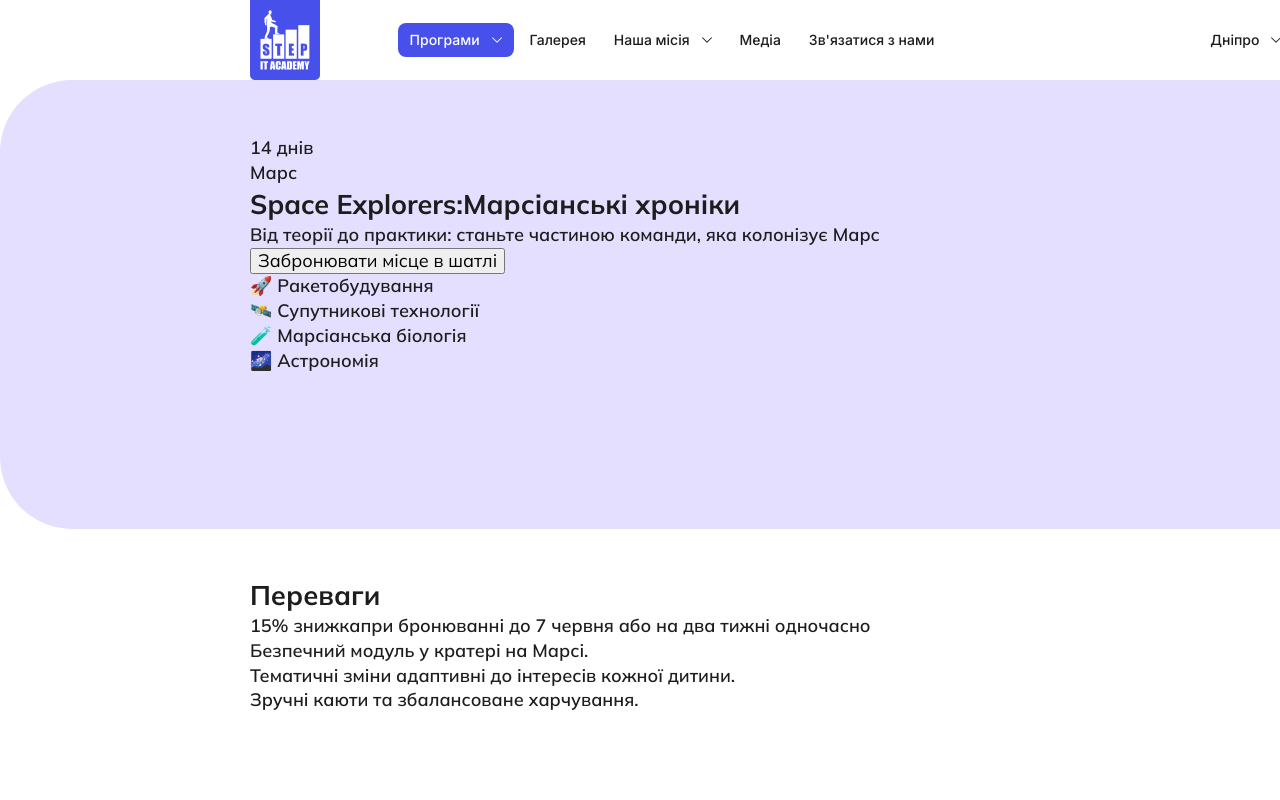
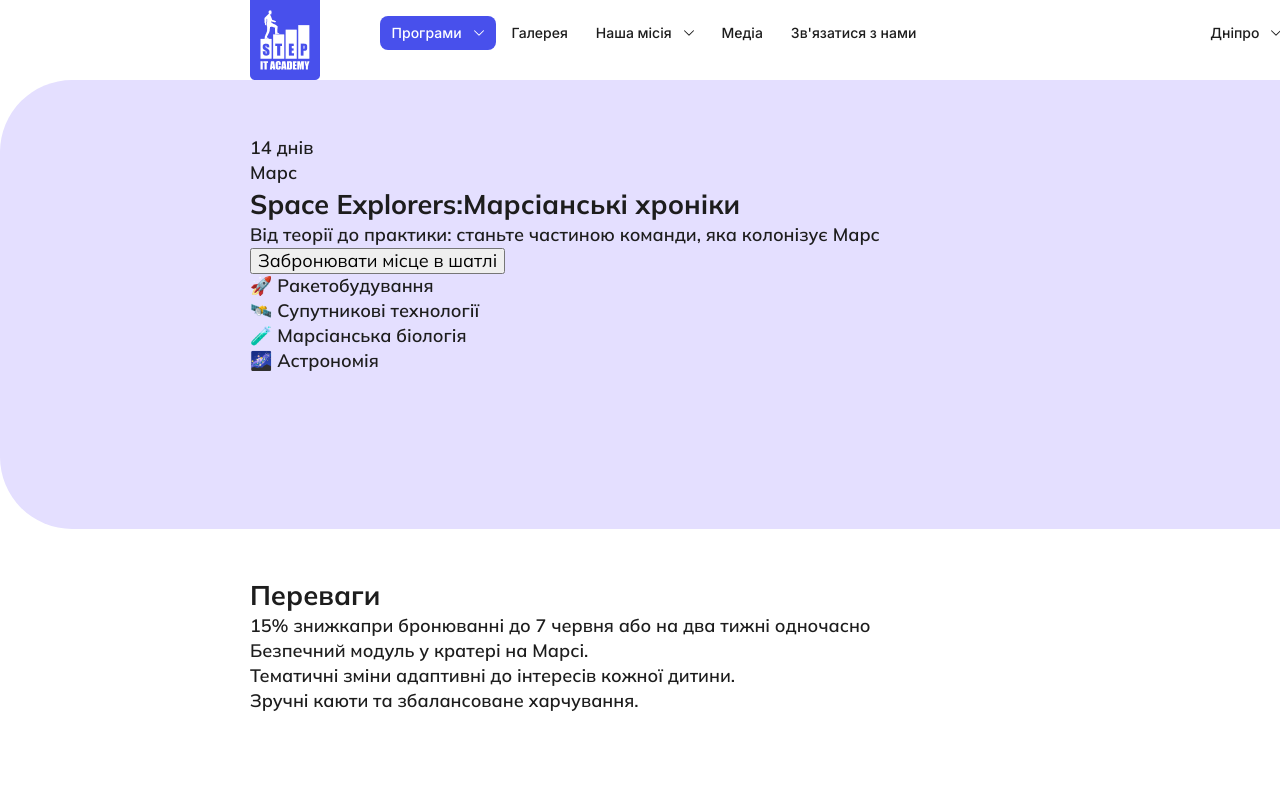
Before and after one commit to basesnel/it-test-v01, a plain HTML site: page index.html in a window 1280 px wide. Shown: the top 800 px of the page. Drawn offline with nearby package versions, Linux system fonts and the light colour scheme.

Commit message:
Correcteded nav and menu classes.

```diff
--- a/sass/components/_container.scss
+++ b/sass/components/_container.scss
@@ -7,6 +7,7 @@
   &--header {
     display: flex;
     justify-content: space-between;
+    align-items: center;
   }
 
   &--zero-top-bottom {
--- a/sass/components/_nav.scss
+++ b/sass/components/_nav.scss
@@ -1,9 +1,10 @@
 .nav {
   display: flex;
-  gap: 252px;
+  gap: 270px;
   align-items: center;
   font-family: getFont("Inter");
   font-size: 14px;
   font-weight: 500;
   line-height: 1.21;
+  transform: translateY(-7px);
 }
```
Also changed, not shown: css/main.css, css/main.min.css, 2 other files.
